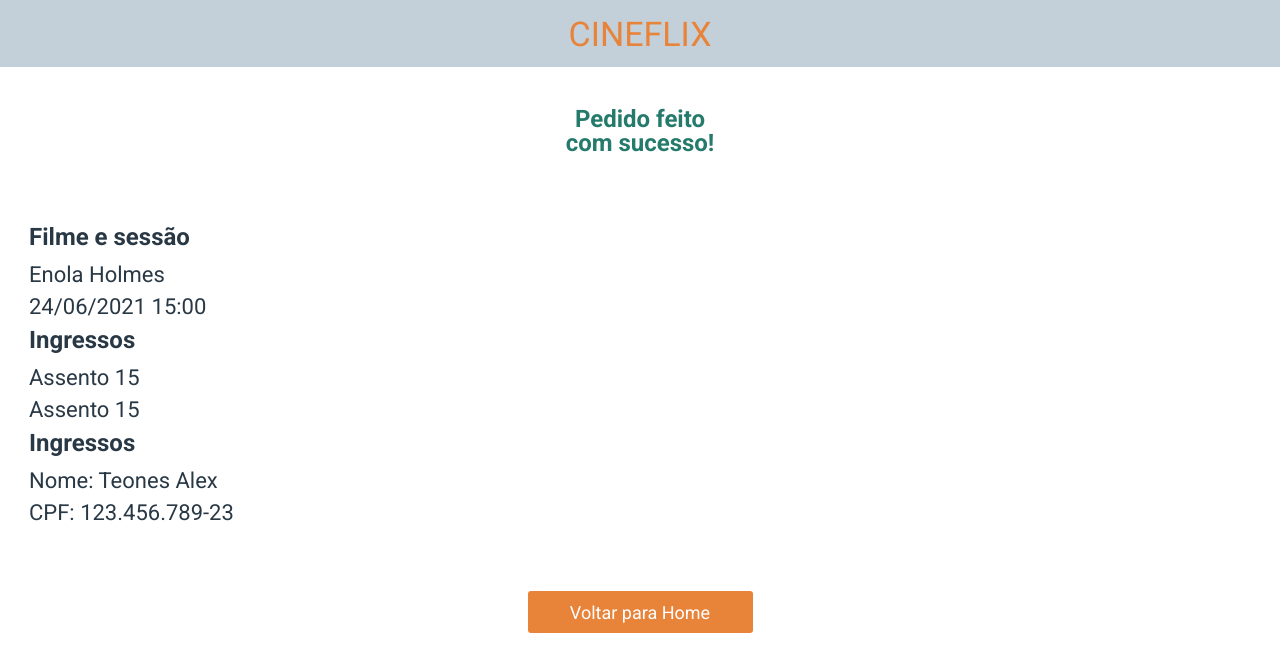
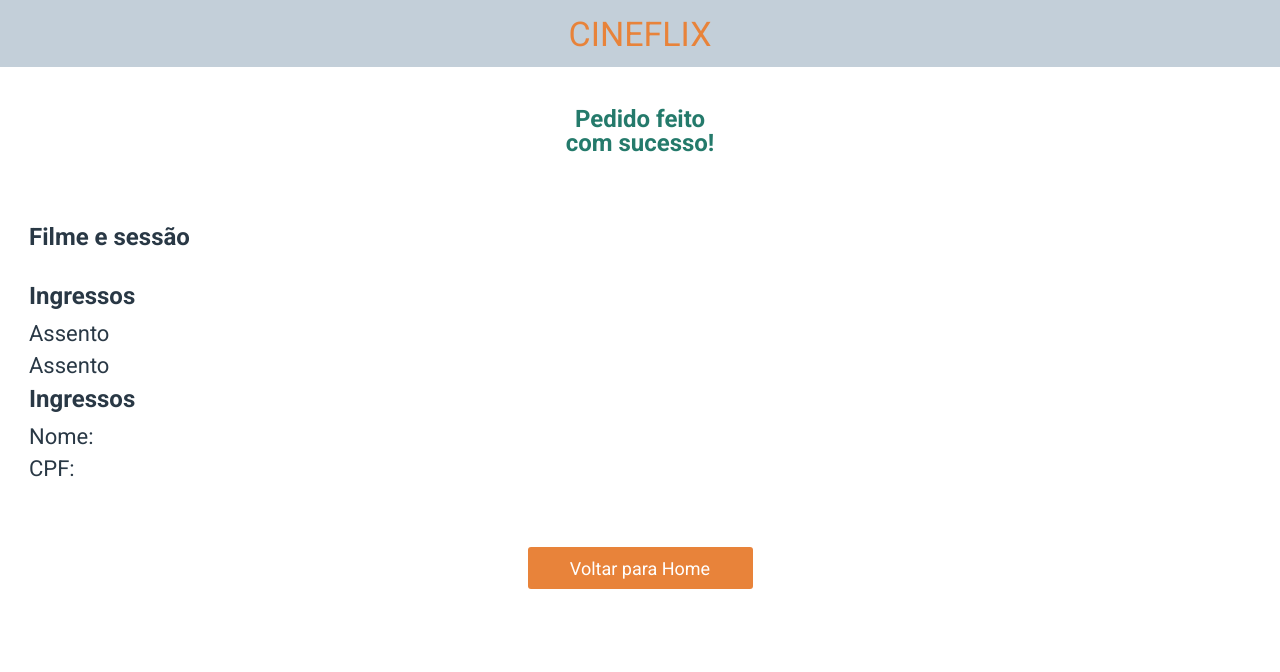
Before and after one commit to Teones/projeto9-cineflex, a React (Create React App) app: page /sucesso in a window 1280 px wide. Shown: the top 672 px of the page. Built offline with nearby package versions, Linux system fonts and the light colour scheme.

Commit message:
ajustes na tela de sucesso

```diff
--- a/src/App.js
+++ b/src/App.js
@@ -1,6 +1,7 @@
 import { BrowserRouter, Routes, Route } from "react-router-dom";
+import { useState } from "react";
 
-import Header from "./Header.js";
+import Header from "./Header/index.js";
 import PaginaInicial from "./PaginaInicial/index.js";
 import EscolherSessao from "./EscolherSessao/index.js";
 import EscolherAssento from "./EscolherAssento/index.js";
@@ -8,14 +9,23 @@ import Sucesso from "./Sucesso/index.js";
 
 
 export default function App () {
+    const [nomeFilme, setNomeFilme] = useState("")
+    const [data, setData] = useState("")
+    const [sessao, setSessao] = useState("")
+    // const [cadeira, setCadeira] = useState()
+    const [nome, setNone] = useState("")
+
+    console.log(nomeFilme, data, sessao, nome)
+
     return (
         <BrowserRouter>
             <Header />
             <Routes>
-                <Route path="/" element={<PaginaInicial />} />
+                <Route path="/" element={<PaginaInicial filme   />} />
                 <Route path="/sessoes/filme/:id" element={<EscolherSessao />} />
-                <Route path="/assentos/:id" element={<EscolherAssento />} />
-                <Route path="/sucesso" element={<Sucesso />}/>
+                <Route path="/assentos/:id" element={<EscolherAssento
+                    setNomeFilme={setNomeFilme} setSessao={setSessao} setData={setData} setNone={setNone} nome={nome}/>} />
+                <Route path="/sucesso" element={<Sucesso data={data} nomeFilme={nomeFilme} sessao={sessao} />}/>
             </Routes>
         </BrowserRouter>
     )
--- a/src/EscolherAssento/index.js
+++ b/src/EscolherAssento/index.js
@@ -4,14 +4,15 @@ import { Link, useParams } from "react-router-dom";
 
 import "./styles.css"
 
-export default function EscolherAssento () {
+export default function EscolherAssento (props) {
+    const {setNomeFilme, setSessao, setData, setNome, nome} = props
     return (
         <div className="escolher-assento">
             <Titulo />
             <Assentos />
-            <Dados />
+            <Dados setNome={setNome} nome={nome}/>
             <Botao />
-            <Footer />
+            <Footer setNomeFilme={setNomeFilme} setSessao={setSessao} setData={setData} />
         </div>
     )
 }
@@ -39,7 +40,7 @@ function Assentos () {
     return (
         <div className="assentos">
             {assentos ? (
-                assentos.map(cadeira => <Cadeira numero={cadeira.name} disponivel={cadeira.isAvailable} />)
+                assentos.map(cadeira => <Cadeira numero={cadeira.name} disponivel={cadeira.isAvailable}/>)
             ) : "carregando assentos"}
             <Legenda />
         </div>
@@ -87,9 +88,11 @@ function Legenda () {
     )
 }
 
-function Dados () {
+function Dados (props) {
+    const {setNome, nome} = props
+
     return (
-        <div className="dados">
+        <div className="dados" value={nome} onBlur={e => setNome(e.target.value)}>
             Nome do comprador:
             <input type="text" placeholder="Digite seu nome..."/>
             CPF do comprador:
@@ -108,12 +111,12 @@ function Botao () {
     )
 }
 
-function Footer () {
+function Footer (props) {
     const { id } = useParams();
     const [filme, setFilme] = useState("")
     const [dia, setDia] = useState("")
     const [horario, setHorario] = useState("")
-
+    const {setNomeFilme, setSessao, setData} = props
 
     useEffect(() => {
         const requisicao = axios.get(`https://mock-api.driven.com.br/api/v5/cineflex/showtimes/${id}/seats`)
@@ -122,8 +125,12 @@ function Footer () {
             setFilme(resposta.data.movie)
             setDia(resposta.data.day)
             setHorario(resposta.data.name)
+            setNomeFilme(resposta.data.movie.title)
+            setSessao(resposta.data.name)
+            setData(resposta.data.day.date)
         })
     }, []);
+
 
     return (
         <div className="footer">
--- a/src/Sucesso/index.js
+++ b/src/Sucesso/index.js
@@ -1,14 +1,13 @@
-import { useState, useEffect } from "react";
-import axios from "axios";
-import { Link, useParams } from "react-router-dom";
+import { Link } from "react-router-dom";
 
 import "./styles.css"
 
-export default function Sucesso () {
+export default function Sucesso (props) {
+    const {data, nomeFilme, sessao} = props
     return (
         <div className="sucesso">
             <Titulo />
-            <Informacoes />
+            <Informacoes data={data} nomeFilme={nomeFilme} sessao={sessao} />
             <Finalizar />
         </div>
     )
@@ -22,22 +21,26 @@ function Titulo () {
     )
 }
 
-function Informacoes () {
+function Informacoes (props) {
+    const {data, nomeFilme, sessao} = props
+
     return (
         <div className="informacoes">
-            <Filme />
+            <Filme data={data} nomeFilme={nomeFilme} sessao={sessao} />
             <Ingressos />
             <Comprador />
         </div>
     )
 }
 
-function Filme() {
+function Filme(props) {
+    const {data, nomeFilme, sessao} = props
+
     return(
         <>
             <h1>Filme e sessão</h1>
-            <p>Enola Holmes</p>
-            <p>24/06/2021 15:00</p>
+            <p>{nomeFilme}</p>
+            <p>{data} {sessao}</p>
         </>
     )
 }
@@ -45,8 +48,8 @@ function Ingressos() {
     return(
         <>
             <h1>Ingressos</h1>
-            <p>Assento 15</p>
-            <p>Assento 15</p>
+            <p>Assento </p>
+            <p>Assento </p>
         </>
     )
 }
@@ -54,8 +57,8 @@ function Comprador () {
     return (
         <>
             <h1>Ingressos</h1>
-            <p>Nome: Teones Alex</p>
-            <p>CPF: 123.456.789-23</p>
+            <p>Nome: </p>
+            <p>CPF: </p>
         </>
     )
 }
```
Also changed, not shown: src/Header/index.js (renamed from src/Header.js/index.js), src/Header/styles.css (renamed from src/Header.js/styles.css).
